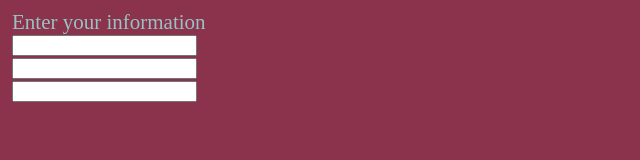
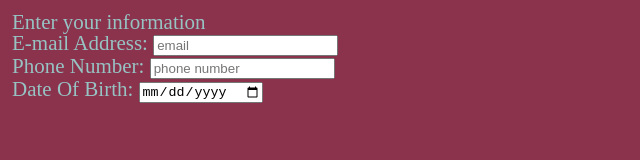
Before and after one commit to MartinGrillP/lab2, a plain HTML site: page index.html in a window 1280 px wide. Shown: the whole page, without its empty margins (0-640 px from the left). Drawn offline with Linux system fonts and the light colour scheme.

Commit message:
Add label tags for each input and add proper attributes to input tag

```diff
--- a/index.html
+++ b/index.html
@@ -13,13 +13,13 @@
 		<form method="POST" autocomplete="on" action="#null">
 			<ul>
 				<li>
-					<input></input>
+					<label>E-mail Address: <input type="email" name="email_field" placeholder="email"></input></label>
 				</li>
 				<li>
-					<input></input>
+					<label>Phone Number: <input type="tel" name="phone_field" placeholder="phone number"></input></label>
 				</li>
 				<li>
-					<input></input>
+					<label>Date Of Birth: <input type="date" name="dob_field" placeholder="date of birth"></input></label>
 				</li>
 			</ul>
 		</form>
```
